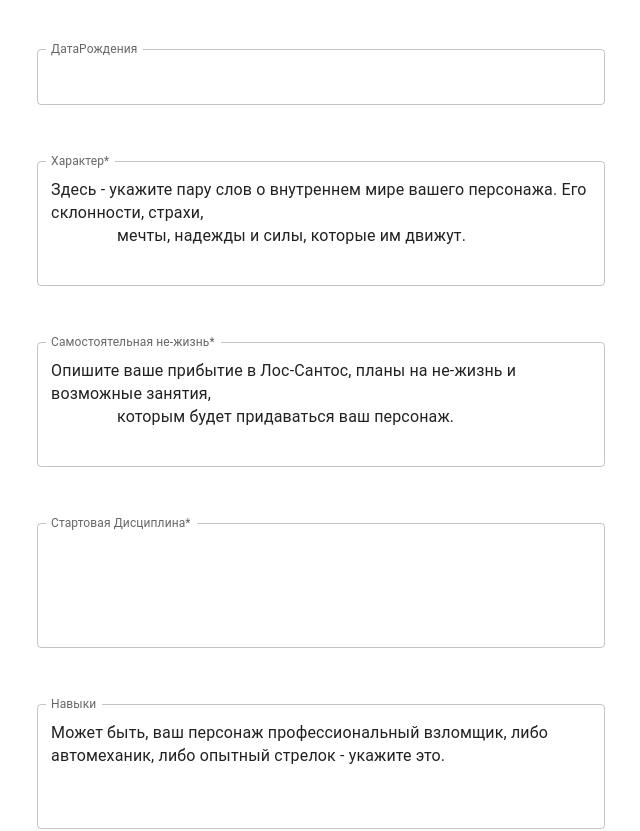
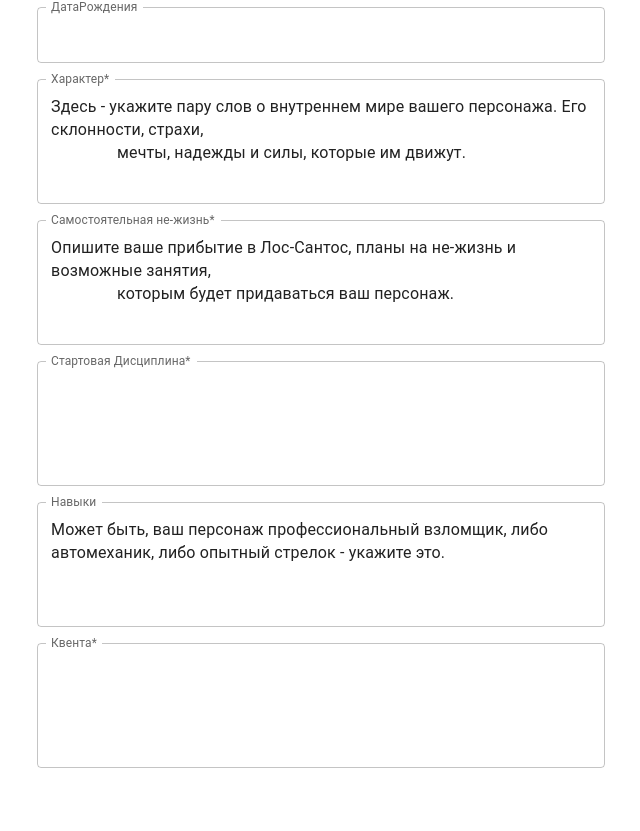
Before and after one commit to ArchibaldJShaw/WebForm, a React (Create React App) app: page / in a window 1280 px wide. Shown: the part 505-1336 px from the top of the page, without its empty margins (319-959 px from the left). Built offline with nearby package versions, Linux system fonts and the light colour scheme.

Commit message:
Removed redutant blocks. Added form styles.

```diff
--- a/src/App.tsx
+++ b/src/App.tsx
@@ -8,9 +8,6 @@ import SleeperFractionSelect from "./components/FractionSelect/SleeperFractionSe
 const App = () => {
     return (
         <div className="App">
-
-      <body>
-
             <div className= "fractionSelect">
                 <SleeperFractionSelect />
                 <VampireFractionSelect />
@@ -20,8 +17,6 @@ const App = () => {
             <div className = "charSheet">
                 <VampireCharSheet />
             </div>
-
-      </body>
         </div>
     );
 }
--- a/src/components/VampireCharSheet.tsx
+++ b/src/components/VampireCharSheet.tsx
@@ -9,16 +9,21 @@ export default function VampireCharSheet() {
         setValue(event.target.value);
     };
 
+    const formStyles = {
+        '& .MuiTextField-root': { m: 1, width: '30ch' },
+        display: 'flex',
+        justifyContent: 'center',
+        alignItems: 'center',
+        flexDirection: 'column'
+    }
+
     return (
         <Box
             component="form"
-            sx={{
-                '& .MuiTextField-root': { m: 1, width: '30ch' },
-            }}
+            sx={formStyles}
             noValidate
             autoComplete="off"
         >
-            <div id={"charName"}>
             <TextField
                 id="charName"
                 label="Имя Персонажа"
@@ -28,9 +33,6 @@ export default function VampireCharSheet() {
                 onChange={handleChange}
 
             />
-            </div>
-
-            <div id={"charAge"}>
             <TextField
                 id="charAge"
                 label="Возраст"
@@ -39,9 +41,7 @@ export default function VampireCharSheet() {
                 defaultValue=" "
                 onChange={handleChange}
             />
-            </div>
 
-            <div id={"dateOfBirth"}>
             <TextField
                 id="dateOfBirth"
                 label="ДатаРождения"
@@ -50,9 +50,7 @@ export default function VampireCharSheet() {
                 defaultValue=" "
                 onChange={handleChange}
             />
-            </div>
 
-            <div id={"character"}>
             <TextField
                 id="character"
                 label="Характер*"
@@ -61,8 +59,7 @@ export default function VampireCharSheet() {
                 defaultValue="Здесь - укажите пару слов о внутреннем мире вашего персонажа. Его склонности, страхи,
                 мечты, надежды и силы, которые им движут."
             />
-            </div>
-            <div id={"soloNotLife"}>
+
             <TextField
                 id="soloNotLife"
                 label="Самостоятельная не-жизнь*"
@@ -71,8 +68,6 @@ export default function VampireCharSheet() {
                 defaultValue="Опишите ваше прибытие в Лос-Сантос, планы на не-жизнь и возможные занятия,
                 которым будет придаваться ваш персонаж."
             />
-            </div>
-            <div id={"startDiscipline"}>
             <TextField
                 id="startDiscipline"
                 label="Стартовая Дисциплина*"
@@ -80,8 +75,6 @@ export default function VampireCharSheet() {
                 rows={4}
                 defaultValue=" "
             />
-            </div>
-            <div id={"skills"}>
             <TextField
                 id="skills"
                 label="Навыки"
@@ -89,17 +82,14 @@ export default function VampireCharSheet() {
                 rows={4}
                 defaultValue="Может быть, ваш персонаж профессиональный взломщик, либо автомеханик, либо опытный стрелок - укажите это."
             />
-            </div>
-            <div id={"charBio"}>                <TextField
+
+            <TextField
                 id="charBio"
                 label="Квента*"
                 multiline
                 rows={4}
                 defaultValue=" "
-            /></div>
-
-
-
+            />
         </Box>
     );
 }
```
Lines whose indentation alone changed are shown as unchanged.
